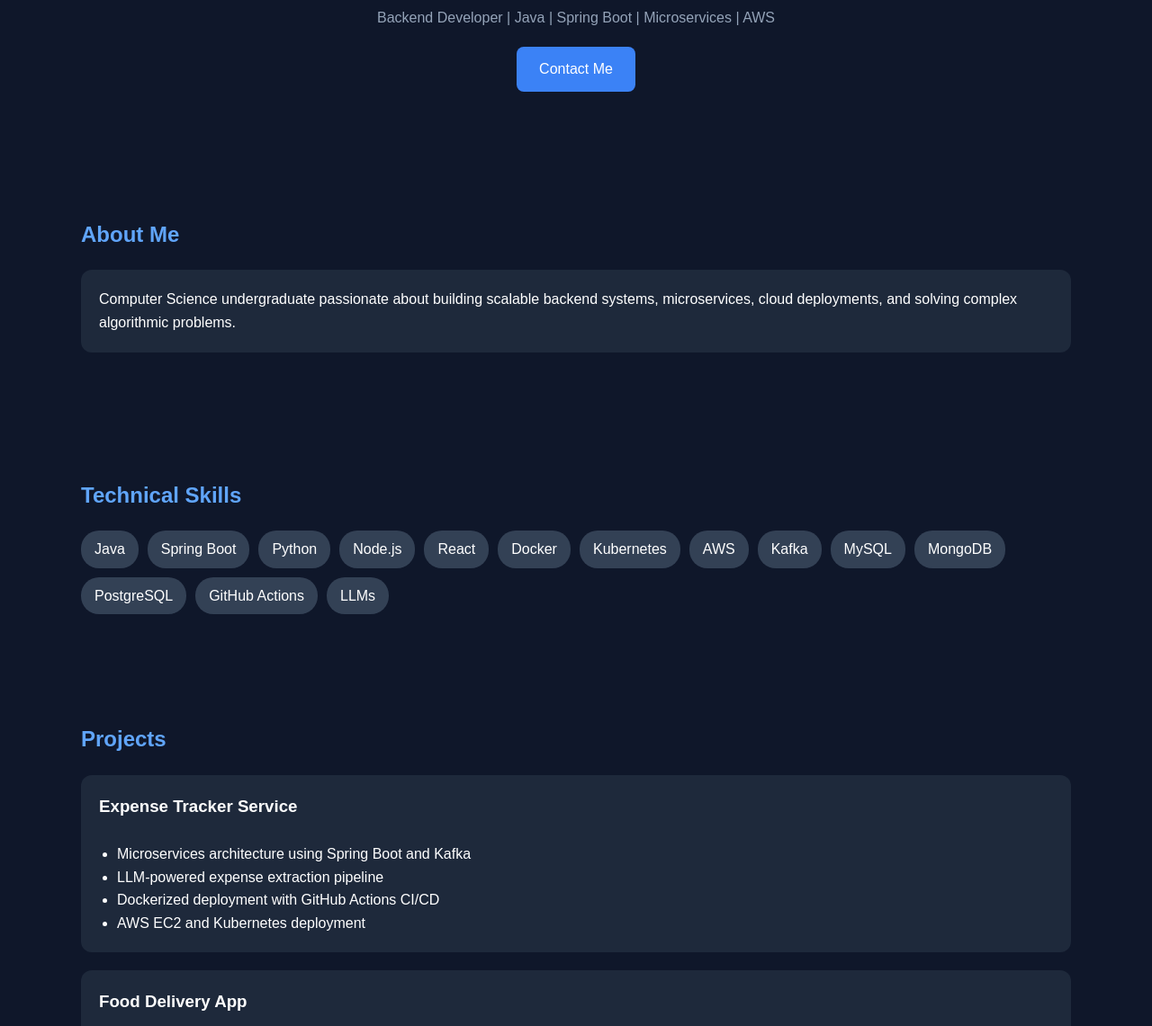
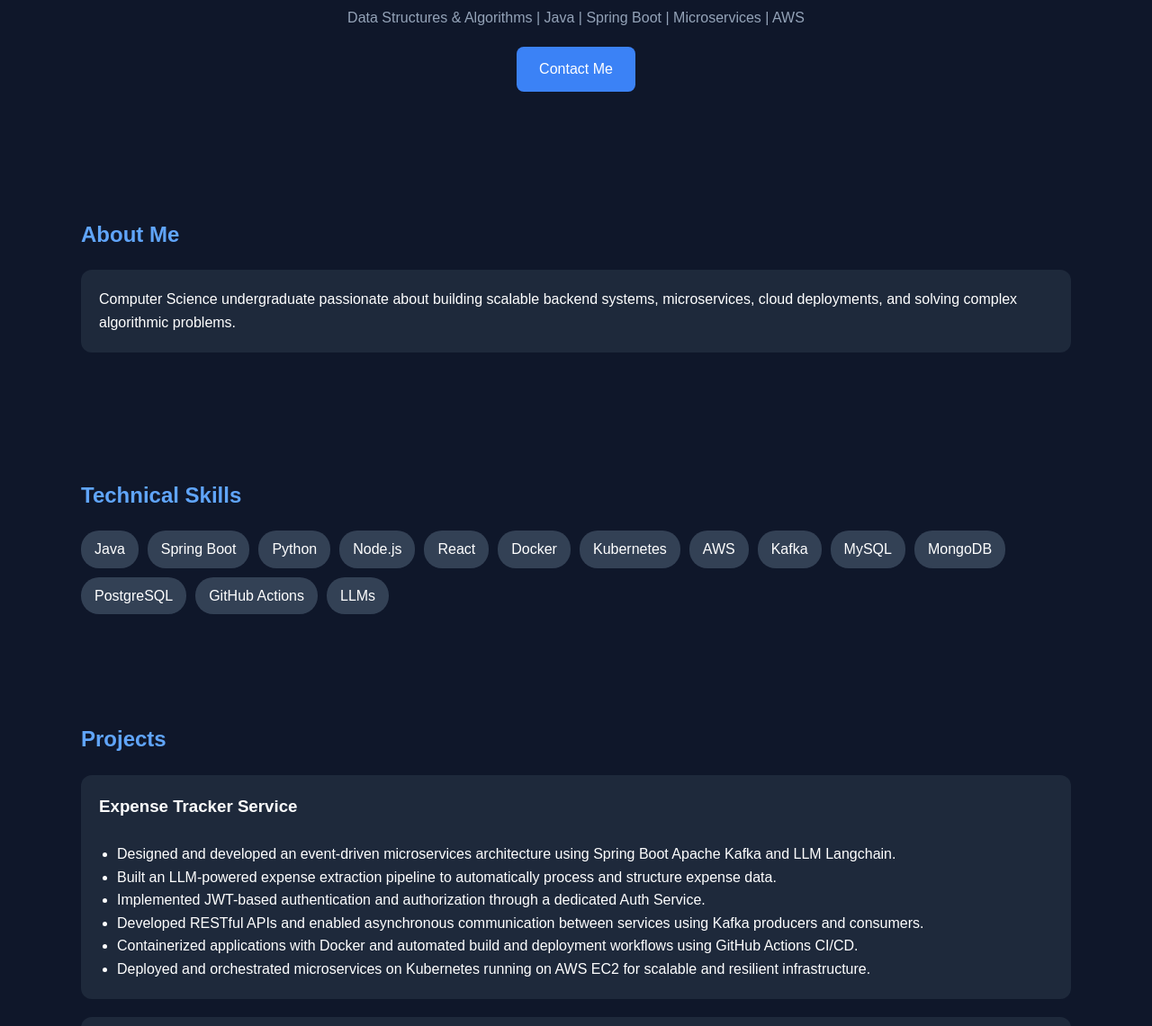
Before and after one commit to SuyashSharma365/suyashsharma365.github.io, a plain HTML site: page index.html in a window 1280 px wide. Shown: the part 160-1301 px from the top of the page at 90% size. Drawn offline with Linux system fonts and the light colour scheme.

Commit message:
added profile photo and some changes

```diff
--- a/index.html
+++ b/index.html
@@ -93,7 +93,7 @@
 <header class="container">
     <h1>Suyash Sharma</h1>
     <p class="subtitle">
-        Backend Developer | Java | Spring Boot | Microservices | AWS
+        Data Structures & Algorithms | Java | Spring Boot | Microservices | AWS
     </p>
 
     <a href="mailto:suyash.sharma2027@gmail.com" class="btn">
@@ -140,10 +140,13 @@
         <h3>Expense Tracker Service</h3>
         <br>
         <ul>
-            <li>Microservices architecture using Spring Boot and Kafka</li>
-            <li>LLM-powered expense extraction pipeline</li>
-            <li>Dockerized deployment with GitHub Actions CI/CD</li>
-            <li>AWS EC2 and Kubernetes deployment</li>
+            <li>Designed and developed an event-driven microservices architecture using Spring Boot Apache Kafka and LLM Langchain.</li>
+            <li>Built an LLM-powered expense extraction pipeline to automatically process and structure expense data.</li>
+            <li>Implemented JWT-based authentication and authorization through a dedicated Auth Service.</li>
+            <li>Developed RESTful APIs and enabled asynchronous communication between services using Kafka producers and consumers.</li>
+            <li>Containerized applications with Docker and automated build and deployment workflows using GitHub Actions CI/CD.</li>
+            <li>Deployed and orchestrated microservices on Kubernetes running on AWS EC2 for scalable and resilient infrastructure.</li>
+
         </ul>
     </div>
 
```
Also changed, not shown: profile2.jpg (added).
